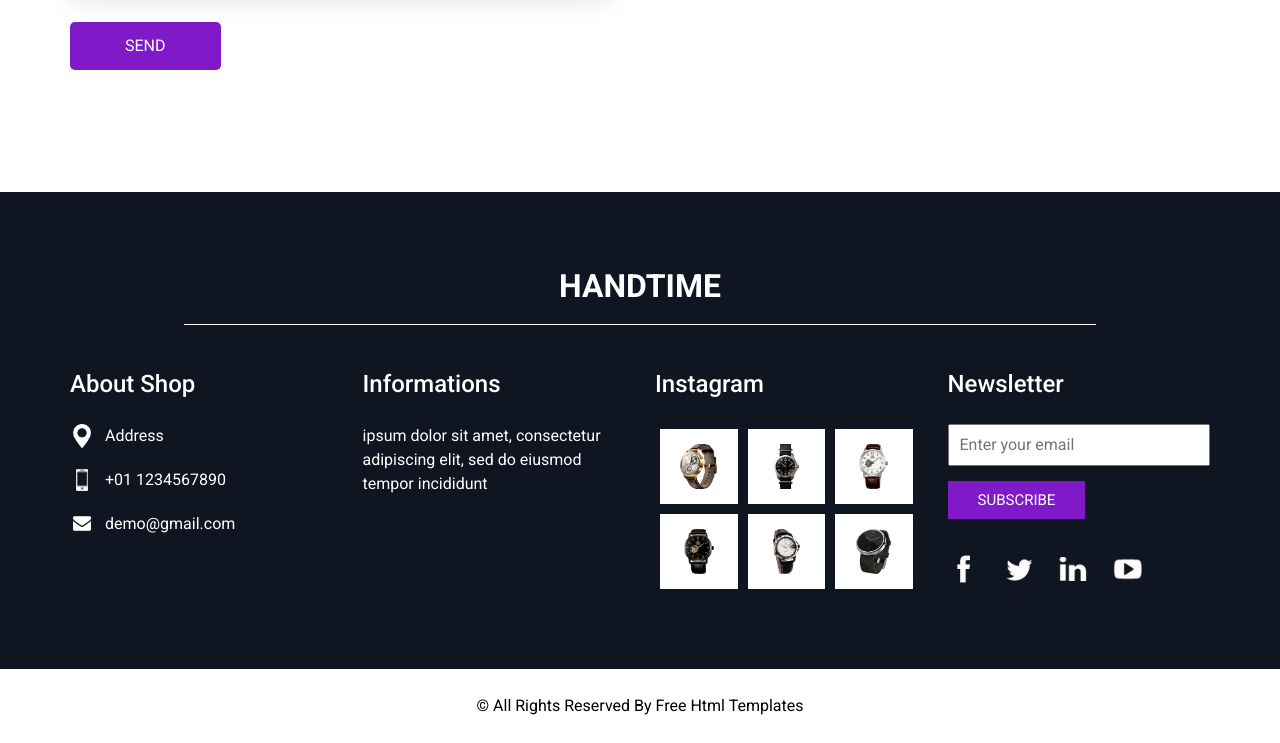
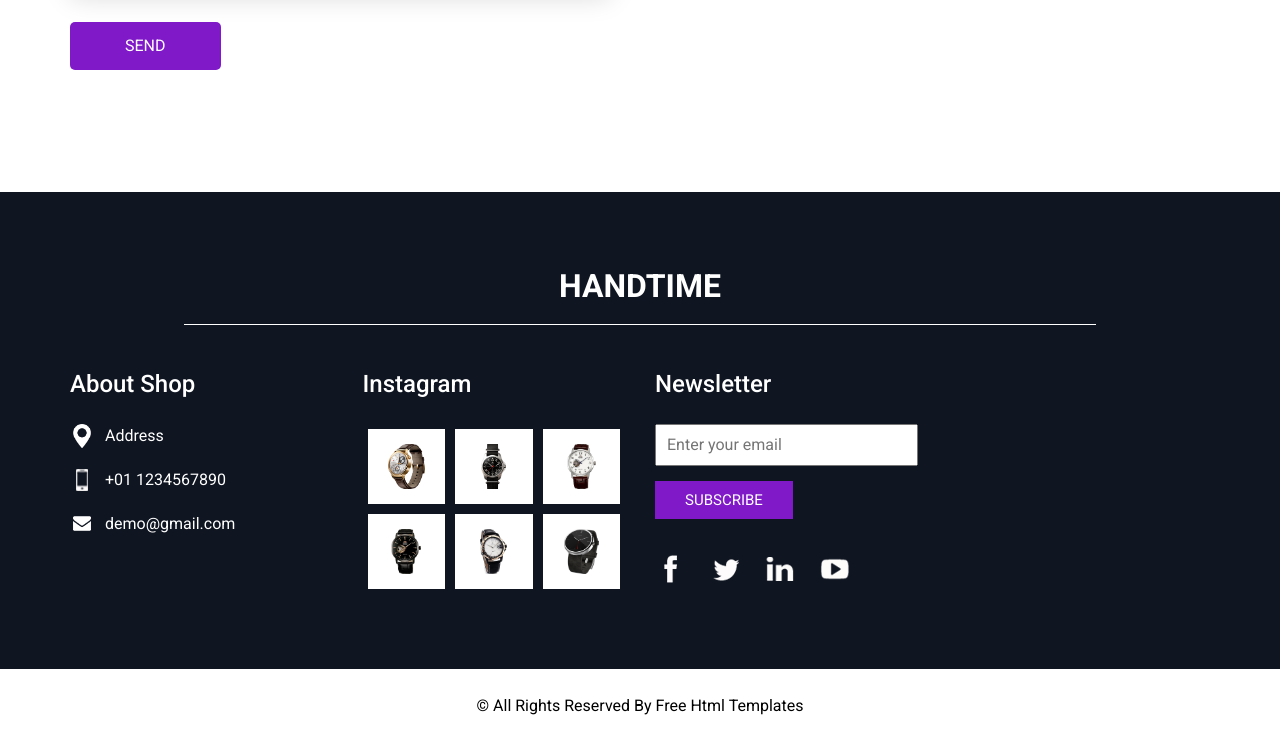
Before and after one commit to ShaunakArora/HandTime, a plain HTML site: page contact.html in a window 1280 px wide. Shown: the part 585-1328 px from the top of the page. Drawn offline with nearby package versions, Linux system fonts and the light colour scheme; some packages are replaced by stand-ins of ours; files whose address does not match are found by name.

Commit message:
Update contact.html

```diff
--- a/contact.html
+++ b/contact.html
@@ -170,16 +170,7 @@
             </div>
           </div>
         </div>
-        <div class="col-md-3">
-          <div class="info_info">
-            <h5>
-              Informations
-            </h5>
-            <p>
-              ipsum dolor sit amet, consectetur adipiscing elit, sed do eiusmod tempor incididunt
-            </p>
-          </div>
-        </div>
+
 
         <div class="col-md-3">
           <div class="info_insta">
```
